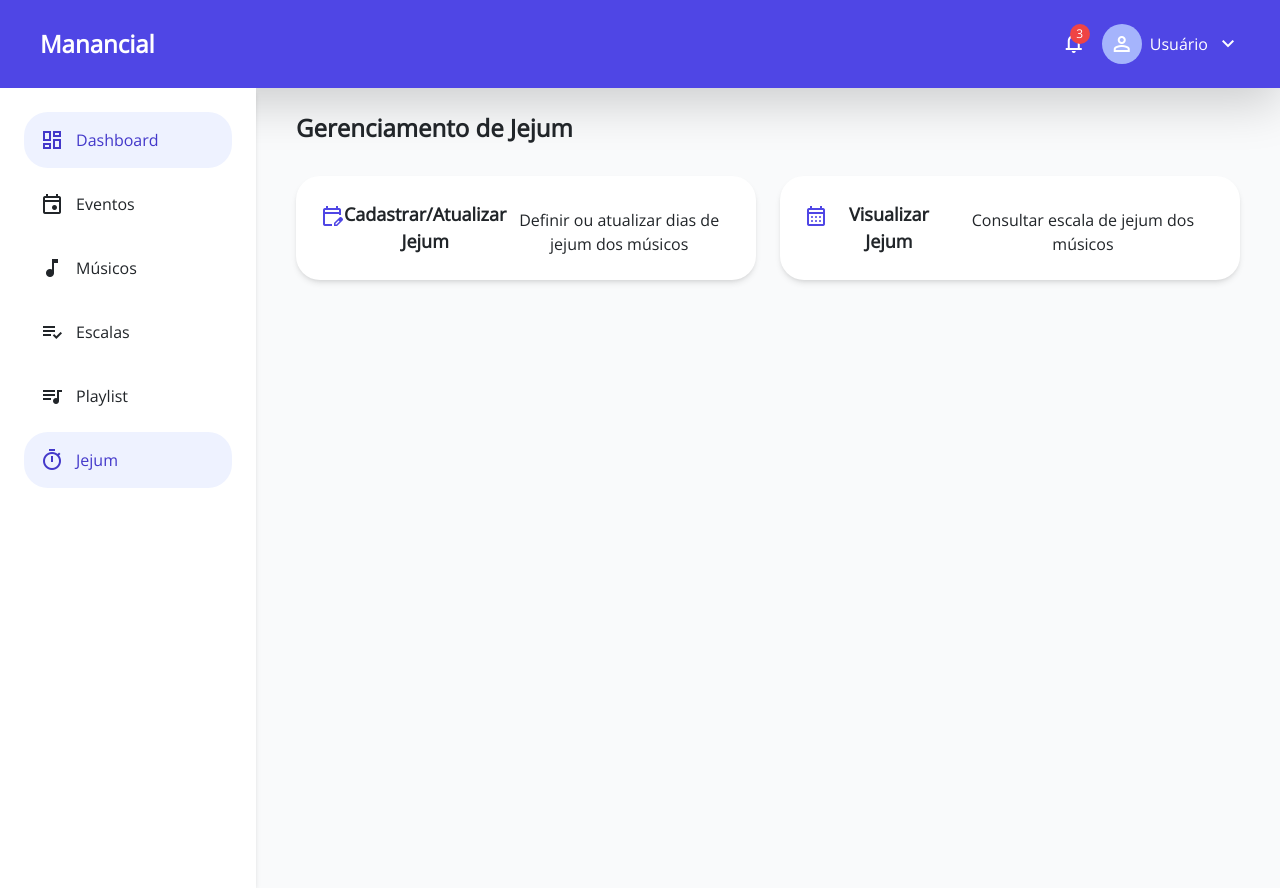
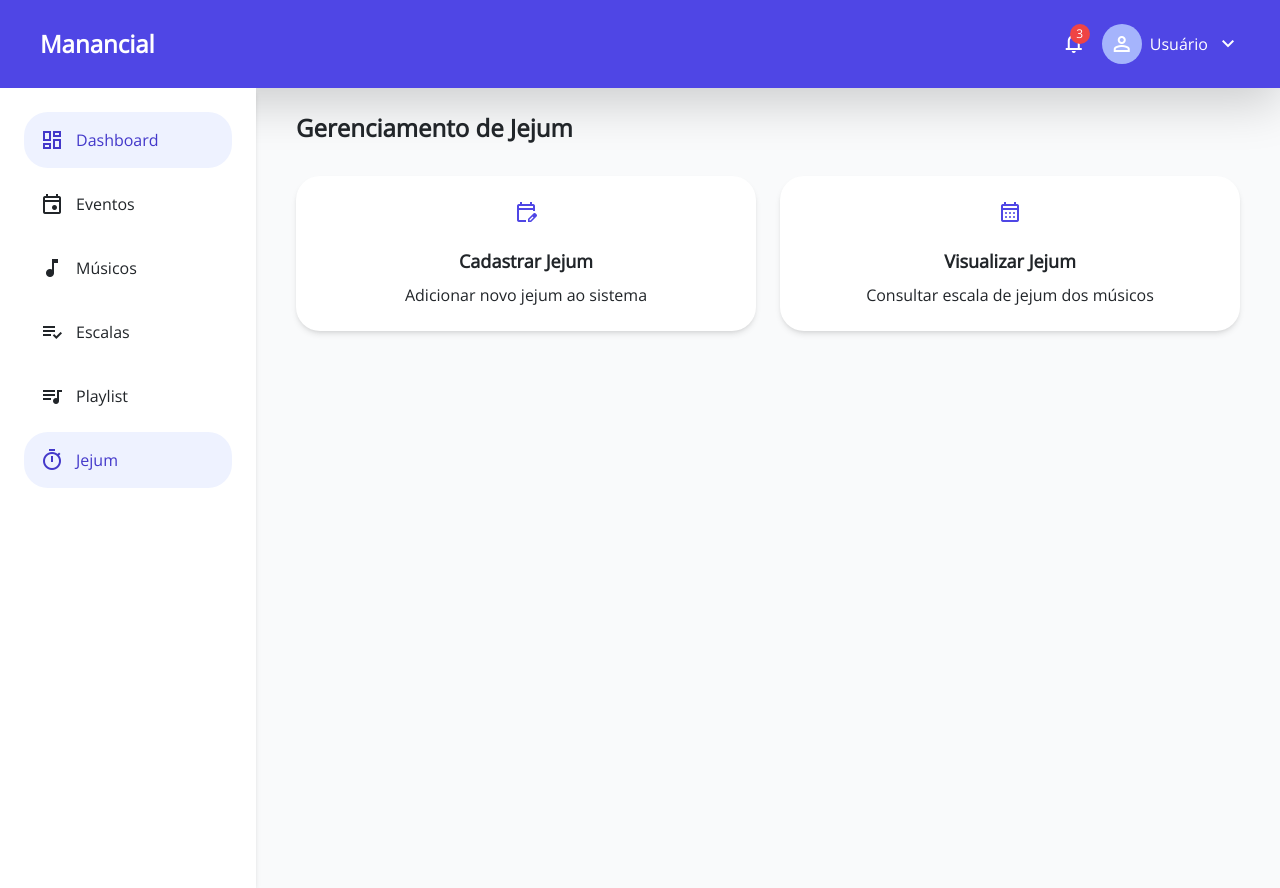
Before and after one commit to DFSegatto/Musicalize, a PHP site: page /aplicativoManancial/modules/jejum/index.php in a window 1280 px wide. Run offline with PHP 8.4, Linux system fonts and the light colour scheme.

Commit message:
Atualizado

```diff
--- a/assets/css/style.css
+++ b/assets/css/style.css
@@ -841,6 +841,23 @@ video {
   }
 }
 
+.espacamento{
+  padding: 10px;
+}
+.icone-centro {
+  display: flex;
+  align-items: center;
+  justify-content: center;
+  height: 80px;
+  font-size: 48px !important;
+}
+.flex-col {
+  display: flex;
+  flex-direction: column;
+  align-items: center;
+  justify-content: center;
+}
+
 /* Large devices (desktops) */
 @media (min-width: 1024px) {
   #webcrumbs .container {
--- a/modules/jejum/index.php
+++ b/modules/jejum/index.php
@@ -23,18 +23,18 @@
                             </div>
 
                             <div class="grid grid-cols-1 md:grid-cols-2 gap-6">
-                                <!-- Cadastrar Jejum -->
+                                <!-- Card 1: Cadastrar Jejum -->
                                 <div class="bg-white p-6 rounded-lg shadow-md hover:shadow-lg transition-shadow">
                                     <a href="cadastrar.php" class="block text-center">
                                         <div class="flex flex-col items-center">
                                             <span class="material-symbols-outlined text-6xl text-indigo-600 mb-4">edit_calendar</span>
-                                            <h3 class="text-lg font-semibold text-gray-800">Cadastrar/Atualizar Jejum</h3>
-                                            <p class="text-gray-600 mt-2">Definir ou atualizar dias de jejum dos músicos</p>
+                                            <h3 class="text-lg font-semibold text-gray-800">Cadastrar Jejum</h3>
+                                            <p class="text-gray-600 mt-2">Adicionar novo jejum ao sistema</p>
                                         </div>
                                     </a>
                                 </div>
 
-                                <!-- Gerenciar Jejum -->
+                                <!-- Card 2: Visualizar Jejum -->
                                 <div class="bg-white p-6 rounded-lg shadow-md hover:shadow-lg transition-shadow">
                                     <a href="gerenciar.php" class="block text-center">
                                         <div class="flex flex-col items-center">
```
